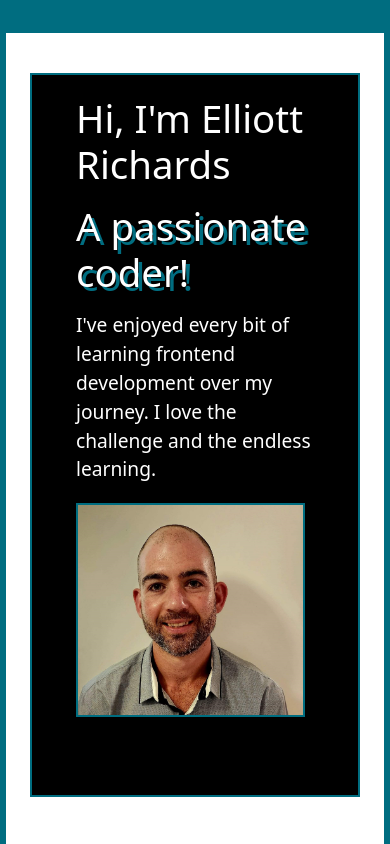
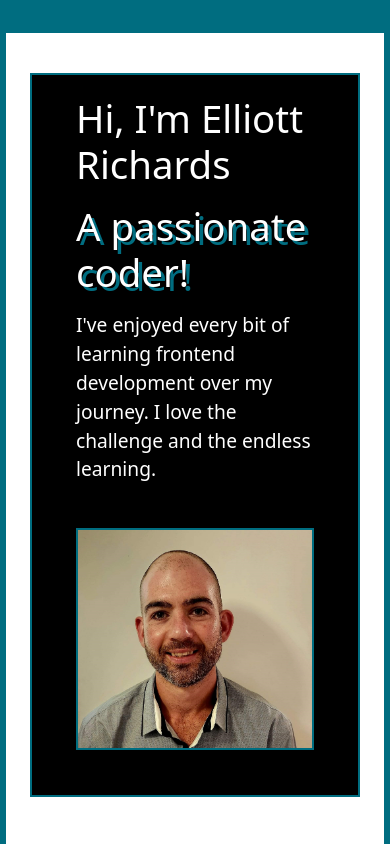
Before and after one commit to Erichards01/Elliott-Richards, a React (Create React App) app: page / in a window 390 px wide. Shown: the top 844 px of the page. Built offline with nearby package versions, Linux system fonts and the light colour scheme.

Commit message:
align img

```diff
--- a/src/App.css
+++ b/src/App.css
@@ -63,6 +63,12 @@ html {
   border: rgba(0, 217, 255, 0.5);
   border-style: solid;
   border-width: 1px;
+  top: 0;
+  bottom: 0;
+  left: 0;
+  right: 0;
+  width: 83%;
+  height: auto;
 
   /*
   transform: translateY(-400px); */
@@ -112,7 +118,7 @@ nav {
   transform: translateY(0);
   opacity: 1;
 
-  transition: cubic-bezier(0.42, 0, 0.58, 1.49), transform 2s, opacity 3s;
+  transition: cubic-bezier(0.42, 0, 0.58, 1.49) transform 2s, opacity 3s;
 }
 .imgAnimation-exit {
   transform: translateY(0);
@@ -178,7 +184,7 @@ nav {
     display: block !important;
     margin-left: auto !important;
     margin-right: auto !important;
-    width: 80% !important;
+    width: 83% !important;
   }
   .col1 {
     min-width: 100%;
```
